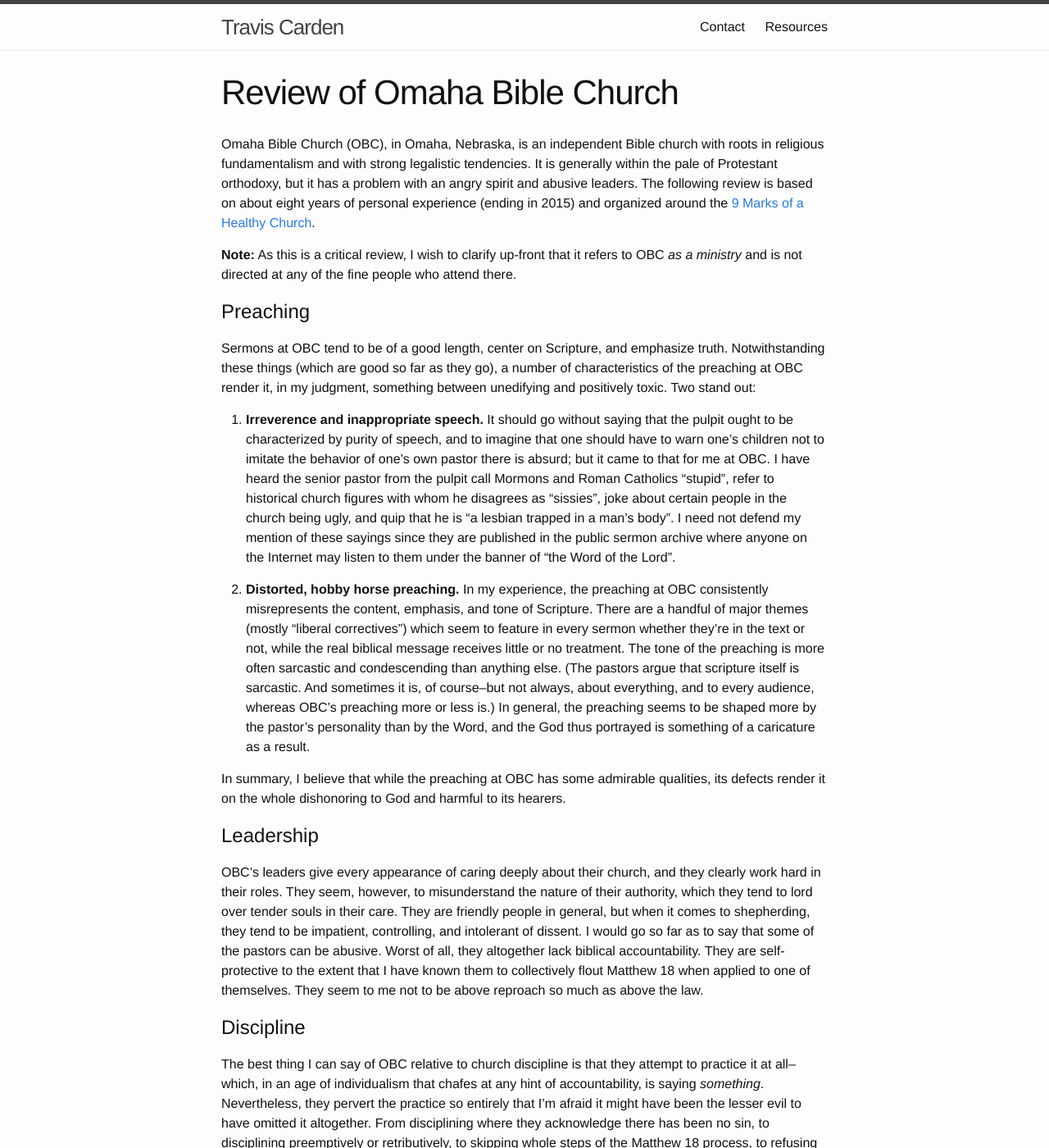
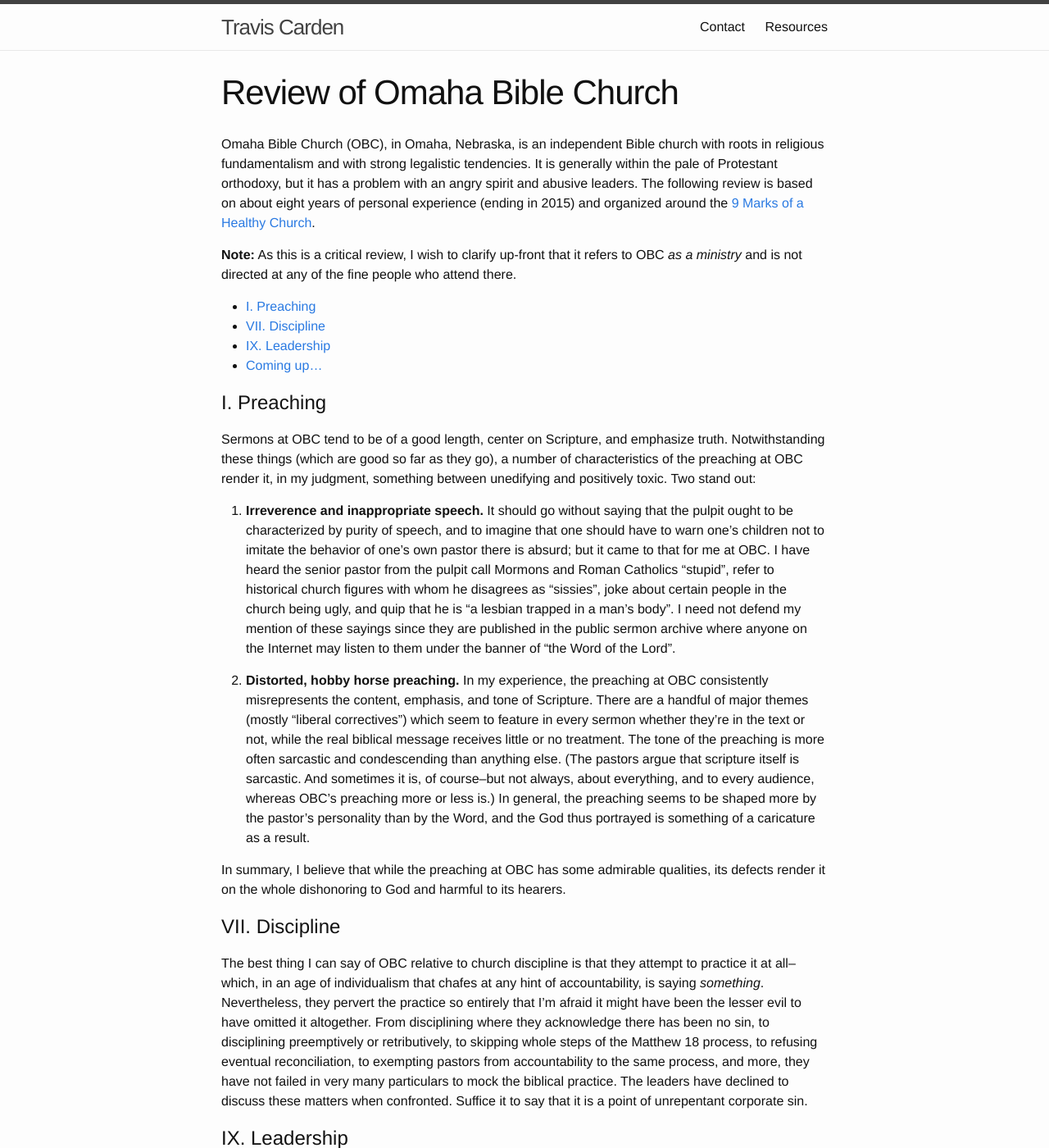
Before and after one commit to TravisCarden/traviscarden.github.io, a Jekyll site: the page built from review-of-omaha-bible-church.md, in a window 1280 px wide and 1400 px high. Shown: the whole window at 82% size. Built offline with Jekyll 4.4.1, drawn with Linux system fonts in a browser that asks for light colours; some of the changed text lies outside the part shown.

Commit message:
Reordered Review of Omaha Bible Church sections and added table of contents.

```diff
--- a/review-of-omaha-bible-church.md
+++ b/review-of-omaha-bible-church.md
@@ -8,7 +8,10 @@ Omaha Bible Church (OBC), in Omaha, Nebraska, is an independent Bible church wit
 
 **Note:** As this is a critical review, I wish to clarify up-front that it refers to OBC _as a ministry_ and is not directed at any of the fine people who attend there.
 
-# Preaching
+* TOC
+{:toc}
+
+# I. Preaching
 
 Sermons at OBC tend to be of a good length, center on Scripture, and emphasize truth. Notwithstanding these things (which are good so far as they go), a number of characteristics of the preaching at OBC render it, in my judgment, something between unedifying and positively toxic. Two stand out:
 
@@ -18,13 +21,13 @@ Sermons at OBC tend to be of a good length, center on Scripture, and emphasize t
 
 In summary, I believe that while the preaching at OBC has some admirable qualities, its defects render it on the whole dishonoring to God and harmful to its hearers.
 
-# Leadership
+# VII. Discipline
+
+The best thing I can say of OBC relative to church discipline is that they attempt to practice it at all--which, in an age of individualism that chafes at any hint of accountability, is saying _something_. Nevertheless, they pervert the practice so entirely that I'm afraid it might have been the lesser evil to have omitted it altogether. From disciplining where they acknowledge there has been no sin, to disciplining preemptively or retributively, to skipping whole steps of the Matthew 18 process, to refusing eventual reconciliation, to exempting pastors from accountability to the same process, and more, they have not failed in very many particulars to mock the biblical practice. The leaders have declined to discuss these matters when confronted. Suffice it to say that it is a point of unrepentant corporate sin.
+
+# IX. Leadership
 
 OBC's leaders give every appearance of caring deeply about their church, and they clearly work hard in their roles. They seem, however, to misunderstand the nature of their authority, which they tend to lord over tender souls in their care. They are friendly people in general, but when it comes to shepherding, they tend to be impatient, controlling, and intolerant of dissent. I would go so far as to say that some of the pastors can be abusive. Worst of all, they altogether lack biblical accountability. They are self-protective to the extent that I have known them to collectively flout Matthew 18 when applied to one of themselves. They seem to me not to be above reproach so much as above the law.
-
-# Discipline
-
-The best thing I can say of OBC relative to church discipline is that they attempt to practice it at all--which, in an age of individualism that chafes at any hint of accountability, is saying _something_. Nevertheless, they pervert the practice so entirely that I'm afraid it might have been the lesser evil to have omitted it altogether. From disciplining where they acknowledge there has been no sin, to disciplining preemptively or retributively, to skipping whole steps of the Matthew 18 process, to refusing eventual reconciliation, to exempting pastors from accountability to the same process, and more, they have not failed in very many particulars to mock the biblical practice. The leaders have declined to discuss these matters when confronted. Suffice it to say that it is a point of unrepentant corporate sin.
 
 # Coming up…
 
```
